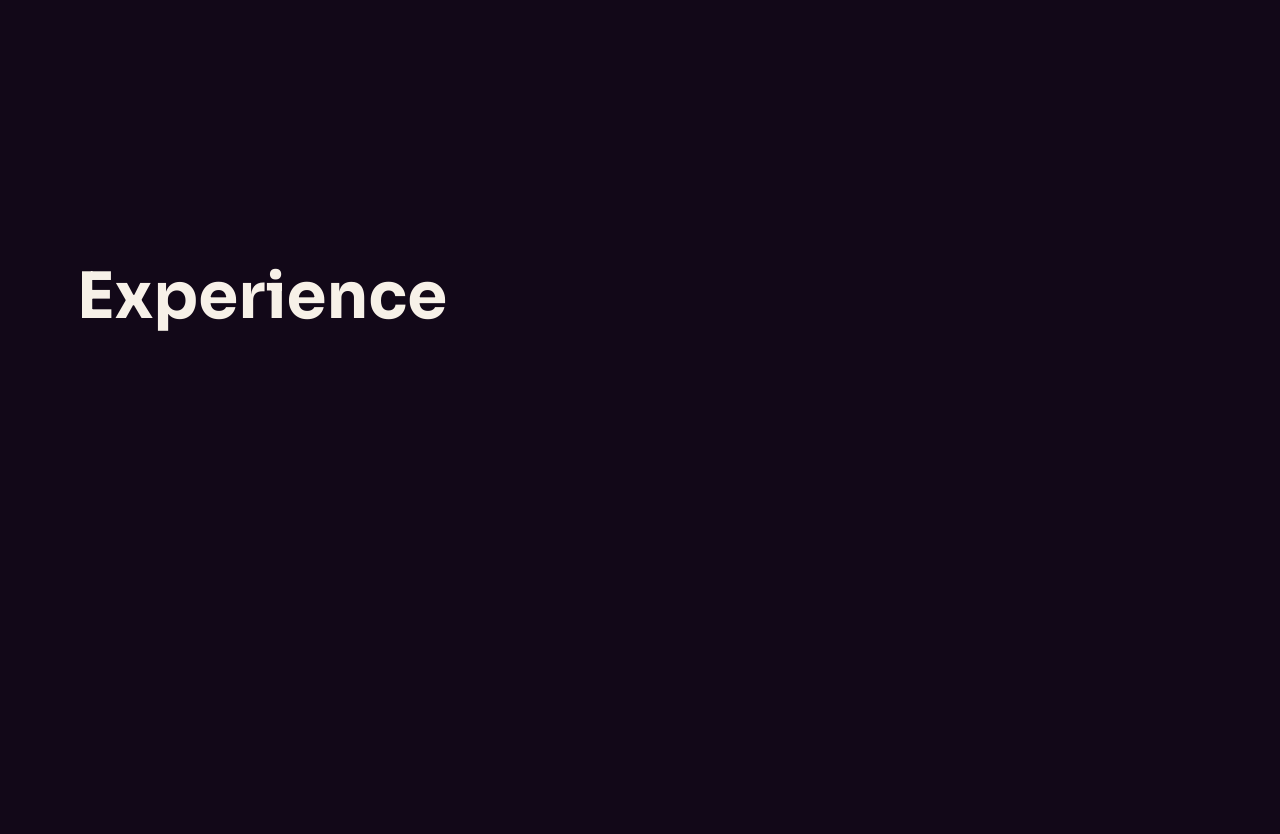
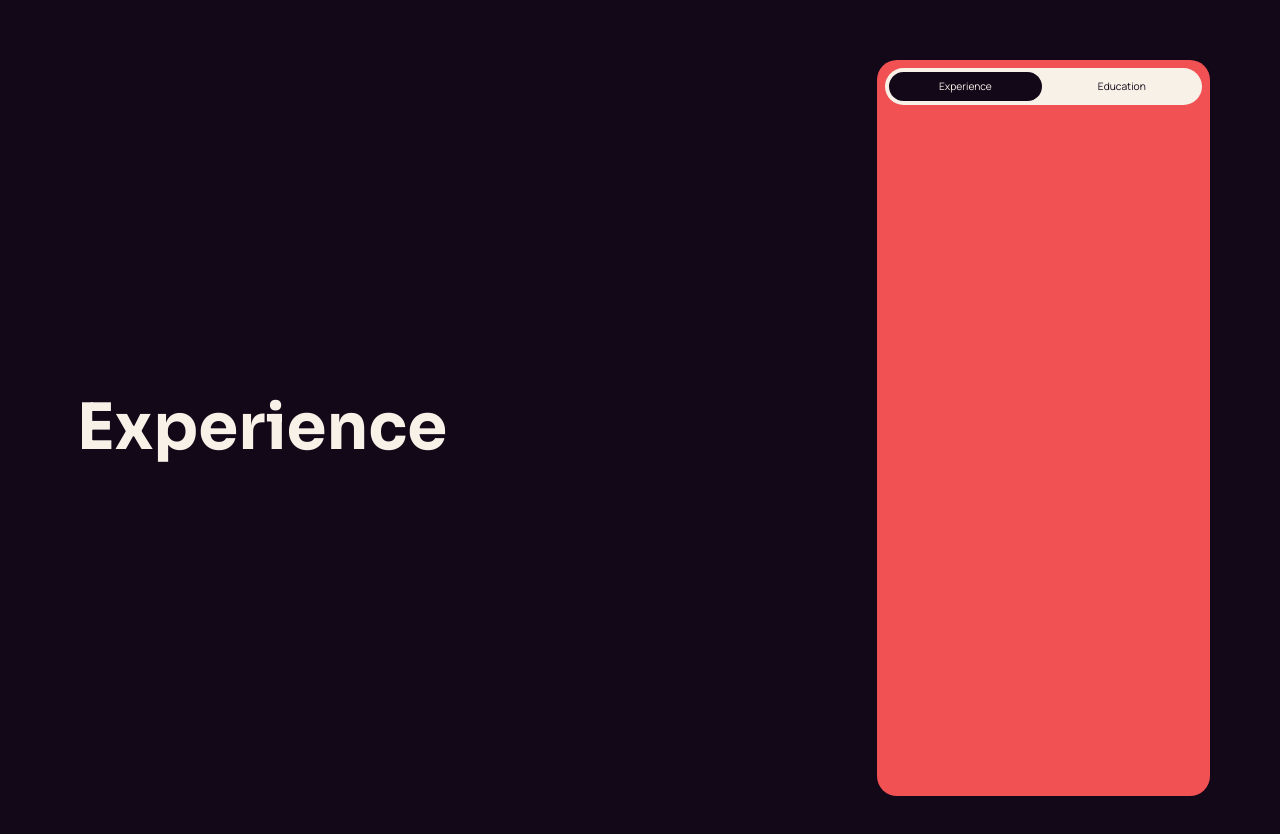
Before and after one commit to lingsongc/lingsongc.github.io, a React (Vite) app: page / in a window 1280 px wide. Shown: the part 3188-4022 px from the top of the page. Built offline with nearby package versions, Linux system fonts and the light colour scheme; a web font is replaced by a local one.

Commit message:
added sidebar for experience

```diff
--- a/src/motion/useMainCircleScene.ts
+++ b/src/motion/useMainCircleScene.ts
@@ -13,7 +13,8 @@ export function useMainCircleScene(circleRef: RefObject<HTMLDivElement | null>)
         const homeImage = circle.querySelector<HTMLElement>(".main-circle-image-home");
         const aboutImage = circle.querySelector<HTMLElement>(".main-circle-image-about");
         const experienceImage = circle.querySelector<HTMLElement>(".main-circle-image-experience");
-        if (!homeImage || !aboutImage || !experienceImage) return;
+        const experiencePanel = document.querySelector<HTMLElement>(".experience-panel");
+        if (!homeImage || !aboutImage || !experienceImage || !experiencePanel) return;
 
         const reducedMotion = window.matchMedia("(prefers-reduced-motion: reduce)").matches;
         const aboutCircleSize = () => window.innerWidth <= 768
@@ -25,13 +26,14 @@ export function useMainCircleScene(circleRef: RefObject<HTMLDivElement | null>)
             ? window.innerWidth * 0.72
             : Math.min(window.innerWidth * 0.48, window.innerHeight * 0.68);
         const experienceCircleSize = () => experienceCircleReferenceSize() * 0.8;
+        const experienceCircleOverlap = 64;
         const experienceCircleEdgeOffset = () => (
             experienceCircleReferenceSize() - experienceCircleSize()
         ) / 2;
-        const experienceCircleLeft = () => window.innerWidth
-            * (window.innerWidth <= 768 ? 0.5 : 0.6)
-            + experienceCircleEdgeOffset();
-        const experienceCircleTop = () => window.innerHeight * 0.55
+        const experienceCircleLeft = () => experiencePanel.getBoundingClientRect().left
+            + experienceCircleOverlap
+            - experienceCircleSize() / 2;
+        const experienceCircleTop = () => window.innerHeight * 0.58
             + experienceCircleEdgeOffset();
 
         gsap.timeline({
--- a/src/sections/Experience.tsx
+++ b/src/sections/Experience.tsx
@@ -1,4 +1,10 @@
+import { useState } from "react";
+
+type ExperienceType = "experience" | "education";
+
 export function Experience() {
+    const [experienceType, setExperienceType] = useState<ExperienceType>("experience");
+
     return (
         <section
             id="experience"
@@ -8,7 +14,23 @@ export function Experience() {
             <h2 id="experience-title" className="experience-title">
                 Experience
             </h2>
-            <div className="experience-list" />
+            <aside className="experience-panel" aria-label="Experience timeline controls">
+                <div className="experience-type-toggle" role="group" aria-label="Timeline type">
+                    {(["experience", "education"] as const).map((type) => (
+                        <button
+                            className={`experience-type-button${experienceType === type
+                                ? " experience-type-button-active"
+                                : ""}`}
+                            type="button"
+                            aria-pressed={experienceType === type}
+                            onClick={() => setExperienceType(type)}
+                            key={type}
+                        >
+                            {type[0].toUpperCase() + type.slice(1)}
+                        </button>
+                    ))}
+                </div>
+            </aside>
         </section>
     );
 }
--- a/src/style.css
+++ b/src/style.css
@@ -90,12 +90,10 @@ button {
     min-height: 100svh;
     align-items: center;
     padding: clamp(4rem, 8vw, 8rem) clamp(1.5rem, 6vw, 6rem);
-    scroll-margin-block-start: 2rem;
 }
 
 .contact-container {
     padding: clamp(4rem, 8vw, 8rem) clamp(1.5rem, 6vw, 6rem);
-    scroll-margin-block-start: 2rem;
 }
 
 .section-transition-spacer {
@@ -480,6 +478,56 @@ button {
     }
 }
 
+/* experience and education */
+
+.experience-container {
+    position: relative;
+}
+
+.experience-panel {
+    position: absolute;
+    top: 50%;
+    right: calc(var(--navigation-link-size) + var(--navigation-rail-inset) + 1rem);
+    width: clamp(17rem, 26vw, 22rem);
+    height: calc(100vh - clamp(2rem, 5vw, 4rem));
+    height: calc(100svh - clamp(2rem, 5vw, 4rem));
+    padding: 0.5rem;
+    box-sizing: border-box;
+    border-radius: 1.25rem;
+    background-color: var(--colour-accent);
+    transform: translateY(-50%);
+}
+
+.experience-type-toggle {
+    display: grid;
+    grid-template-columns: repeat(2, minmax(0, 1fr));
+    gap: 0.25rem;
+    padding: 0.25rem;
+    border-radius: 999px;
+    background-color: var(--colour-text);
+}
+
+.experience-type-button {
+    min-width: 0;
+    padding: 0.4rem 0.25rem;
+    border: 0;
+    border-radius: 999px;
+    background-color: transparent;
+    color: var(--colour-background);
+    font-size: clamp(0.625rem, 0.8vw, 0.75rem);
+    cursor: pointer;
+}
+
+.experience-type-button-active {
+    background-color: var(--colour-background);
+    color: var(--colour-text);
+}
+
+.experience-type-button:focus-visible {
+    outline: 2px solid var(--colour-background);
+    outline-offset: 2px;
+}
+
 /* projects */
 
 .project-number {
```
